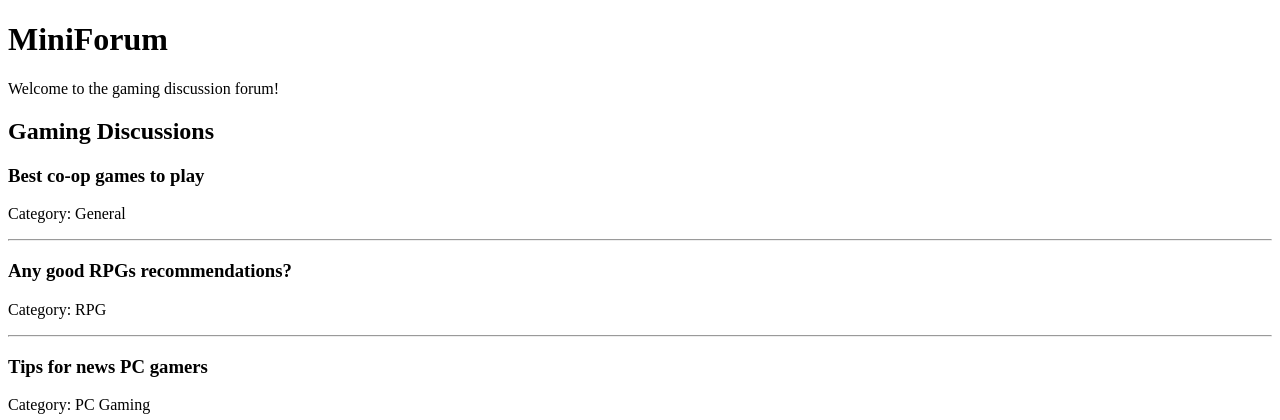
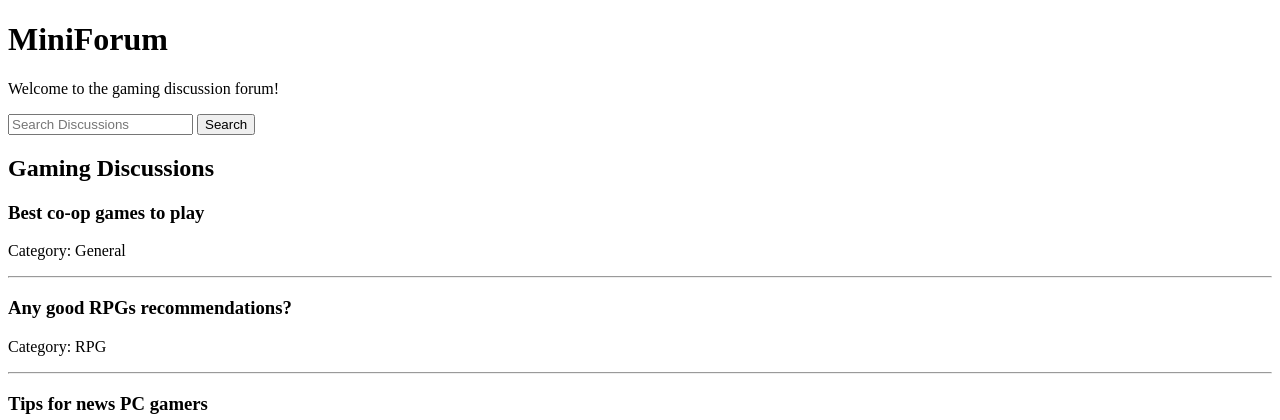
Before and after one commit to DReX97/MiniForum, a Flask app: page / in a window 1280 px wide. Shown: the top 420 px of the page. Run offline with Flask 3, Linux system fonts and the light colour scheme; data comes from the database, SQL or seed files in the repository.

Commit message:
Add automated tests for gaming threads and search

```diff
--- a/app.py
+++ b/app.py
@@ -45,12 +45,17 @@ def setup_database():
 #define the homepage
 @app.route('/')
 def home():
+    search = request.args.get("search", "").strip()
     conn = get_connection()
-    #Retrieve all gaming threads from database
-    threads = conn.execute("SELECT * FROM threads").fetchall()
+
+    if search:
+        #search for threads that match the search term
+        threads = conn.execute("SELECT * FROM threads WHERE title LIKE ? OR category LIKE ?", ('%' + search + '%', '%' + search + '%')).fetchall()
+    else:
+        threads = conn.execute("SELECT * FROM threads").fetchall()
     conn.close()
     #send the threads to the HTML page
-    return render_template('index.html', threads=threads)
+    return render_template('index.html', threads=threads, search=search)
 
 if __name__ == '__main__':
     setup_database()
--- a/templates/index.html
+++ b/templates/index.html
@@ -9,6 +9,13 @@
     <h1>MiniForum</h1>
     <p>Welcome to the gaming discussion forum!</p>
 
+    <form method="GET" action="/">
+        <input type="text" name="search"
+            placeholder="Search Discussions"
+            value="{{ search }}">
+        <button type="submit">Search</button>
+    </form>
+
     <h2>Gaming Discussions</h2>
 
     {% for thread in threads %}
```
Also changed, not shown: tests/test_forum.py (added, +40 -0 lines).
